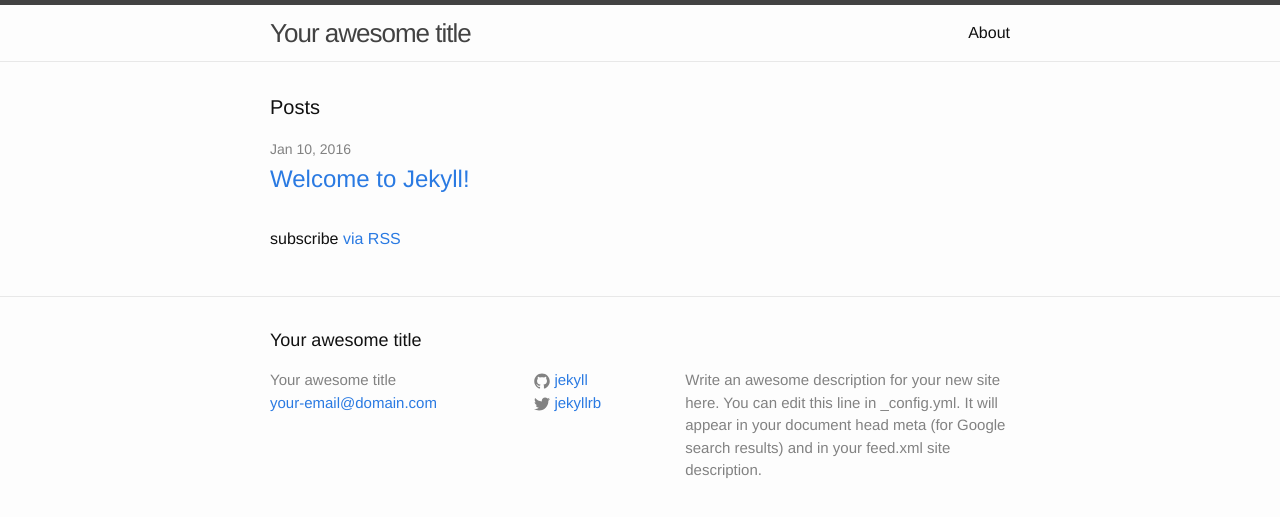
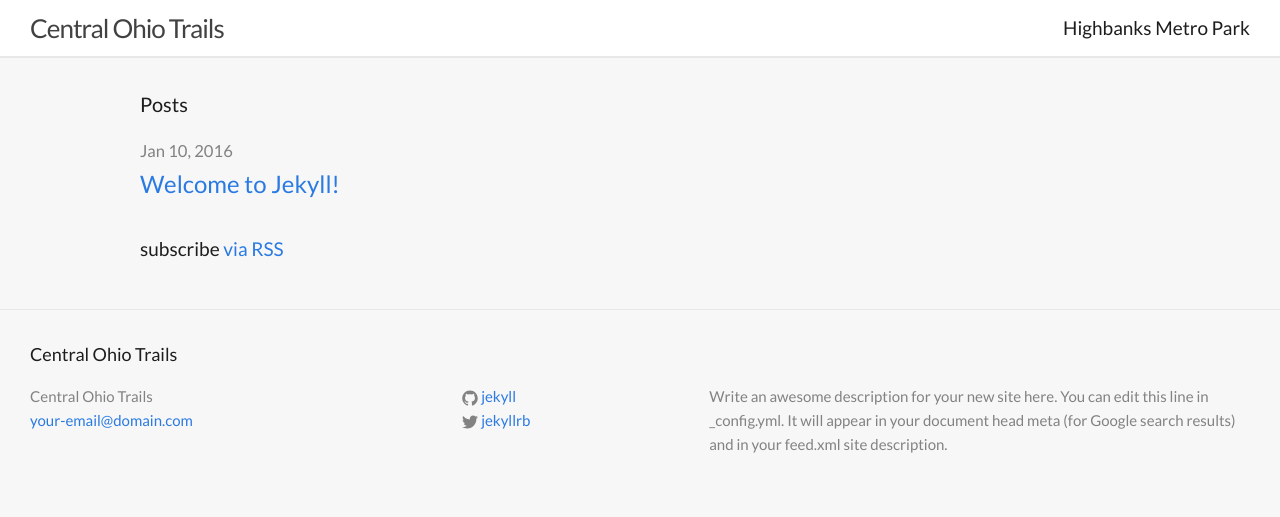
Before and after one commit to mjbuckley/central-ohio-trails, a Jekyll site: the page built from index.html, in a window 1280 px wide. Shown: the top 517 px of the page. Built offline with Jekyll 4.4.1, drawn with Linux system fonts in a browser that asks for light colours.

Commit message:
Initial setup and layout

```diff
--- a/_config.yml
+++ b/_config.yml
@@ -1,5 +1,5 @@
 # Site settings
-title: Your awesome title
+title: Central Ohio Trails
 email: your-email@domain.com
 description: > # this means to ignore newlines until "baseurl:"
   Write an awesome description for your new site here. You can edit this
--- a/_includes/head.html
+++ b/_includes/head.html
@@ -6,6 +6,8 @@
     <title>{% if page.title %}{{ page.title }}{% else %}{{ site.title }}{% endif %}</title>
     <meta name="description" content="{{ site.description }}">
 
+
+    <link href='https://fonts.googleapis.com/css?family=Lora|Lato:400,300|Merriweather:400,300' rel='stylesheet' type='text/css'>
     <link rel="stylesheet" href="{{ "/css/main.css" | prepend: site.baseurl }}">
     <link rel="canonical" href="{{ page.url | replace:'index.html','' | prepend: site.baseurl | prepend: site.url }}">
 </head>
--- a/_sass/_base.scss
+++ b/_sass/_base.scss
@@ -17,7 +17,7 @@ body {
     font-family: $base-font-family;
     font-size: $base-font-size;
     line-height: $base-line-height;
-    font-weight: 300;
+    font-weight: 400;
     color: $text-color;
     background-color: $background-color;
     -webkit-text-size-adjust: 100%;
@@ -80,7 +80,7 @@ li {
  * Headings
  */
 h1, h2, h3, h4, h5, h6 {
-    font-weight: 300;
+    font-weight: 400;
 }
 
 
@@ -154,8 +154,8 @@ pre {
  * Wrapper
  */
 .wrapper {
-    max-width: -webkit-calc(800px - (#{$spacing-unit} * 2));
-    max-width:         calc(800px - (#{$spacing-unit} * 2));
+    max-width: -webkit-calc(1920px - (#{$spacing-unit} * 2));
+    max-width:         calc(1920px - (#{$spacing-unit} * 2));
     margin-right: auto;
     margin-left: auto;
     padding-right: $spacing-unit;
--- a/_sass/_layout.scss
+++ b/_sass/_layout.scss
@@ -2,8 +2,12 @@
  * Site header
  */
 .site-header {
-    border-top: 5px solid $grey-color-dark;
-    border-bottom: 1px solid $grey-color-light;
+    // border-top: 5px solid $grey-color-dark;
+    // border-bottom: 1px solid $grey-color-light;
+    // border-top: 1px solid $grey-color-dark;
+    border-bottom: 2px solid $grey-color-light;
+    background: white;
+
     min-height: 56px;
 
     // Positioning context for the mobile navigation icon
@@ -163,6 +167,8 @@
  */
 .page-content {
     padding: $spacing-unit 0;
+    max-width: 1060px;
+    margin: 0 auto;
 }
 
 .page-heading {
@@ -195,6 +201,10 @@
  */
 .post-header {
     margin-bottom: $spacing-unit;
+
+    h1 {
+      text-align: center;
+    }
 }
 
 .post-title {
--- a/css/main.scss
+++ b/css/main.scss
@@ -6,15 +6,15 @@
 
 
 // Our variables
-$base-font-family: Helvetica, Arial, sans-serif;
-$base-font-size:   16px;
+$base-font-family: Lato, Helvetica, Arial, san-serif;
+$base-font-size:   19px;
 $small-font-size:  $base-font-size * 0.875;
-$base-line-height: 1.5;
+$base-line-height: 1.6;
 
 $spacing-unit:     30px;
 
-$text-color:       #111;
-$background-color: #fdfdfd;
+$text-color:       #1d1d1d;
+$background-color: #f7f7f7;
 $brand-color:      #2a7ae2;
 
 $grey-color:       #828282;
```
Also changed, not shown: _includes/body-image.html (added, +10 -0 lines), _includes/header-image.html (added, +10 -0 lines), _layouts/review.html (added, +14 -0 lines), about.md (deleted, +0 -11 lines), highbanks.md (added, +26 -0 lines), assets/highbankstrail1-1000.jpg (added), assets/highbankstrail1-1500.jpg (added), assets/highbankstrail1-2000.jpg (added), assets/highbankstrail2-1050.jpg (added), assets/highbankstrail2-1400.jpg (added), assets/highbankstrail2-700.jpg (added).
